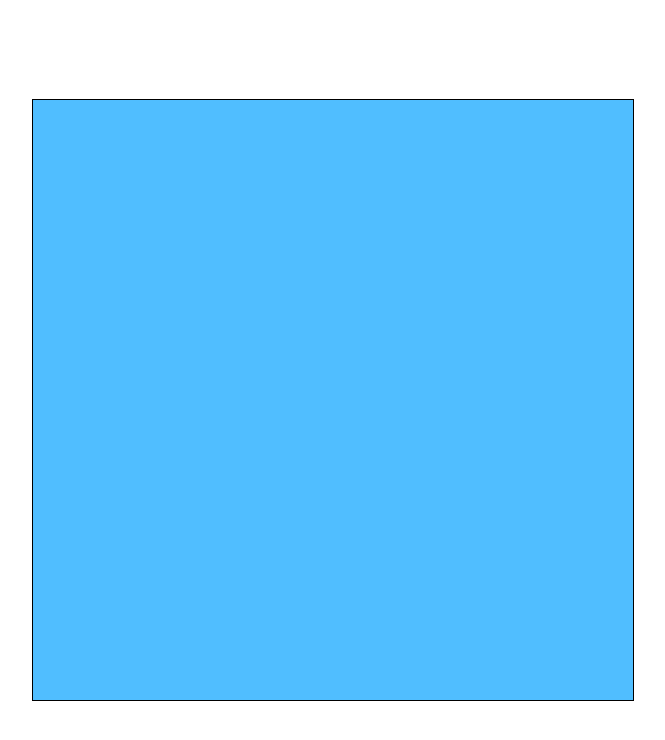
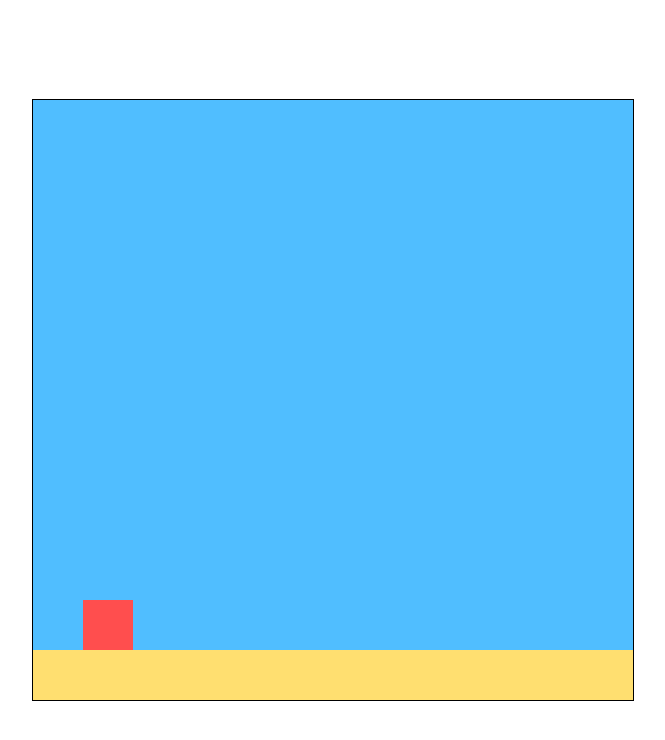
Before and after one commit to JacksonPassos/GuilhermeTheGame, a plain HTML site: page main/Jogo.html in a window 1280 px wide. Shown: the whole page, without its empty margins (307-972 px from the left). Drawn offline with Linux system fonts and the light colour scheme.

Commit message:
Inseridos Bloco e Obstáculos

```diff
--- a/main/Jogo.html
+++ b/main/Jogo.html
@@ -16,11 +16,94 @@
 </head>
 <body>
 <script>
-    //Variáveis do Jogo
-    var canvas, ctx, ALTURA, LARGURA, frames = 0;
+    //Variáveis globais do Jogo
+    var canvas, ctx, ALTURA, LARGURA, frames = 0, maxPulos = 3,
+
+    //Objetos do Jogo
+    chao = {
+        y: 550,
+        altura: 50,
+        cor: "#ffdf70",
+
+        //Método
+        desenha: function () {
+            ctx.fillStyle = this.cor;
+            ctx.fillRect(0, this.y, LARGURA, this.altura);
+        }
+    },
+
+    bloco = {
+        x: 50,
+        y: 0,
+        altura: 50,
+        largura: 50,
+        cor: "#ff4e4e",
+        gravidade: 1.5,
+        velocidade: 0,
+        forcaDoPulo: 15,
+        qtdPulos: 0,
+
+        atualiza: function () {
+            this.velocidade += this.gravidade;
+            this.y += this.velocidade;
+
+            //fixa o bloco no chão
+            if (this.y > chao.y - this.altura){
+                this.y = chao.y - this.altura;
+                this.qtdPulos = 0;
+            }
+        },
+
+        pula: function () {
+            if(this.qtdPulos < maxPulos) {
+                this.velocidade = -this.forcaDoPulo;
+                this.qtdPulos ++;
+            }
+        },
+
+        desenha: function () {
+            ctx.fillStyle = this.cor;
+            ctx.fillRect(this.x, this.y, this.largura, this.altura);
+        }
+    },
+
+    obstaculos = {
+        _obs: [],
+        cores: ["#ffbc1c", "#ff1c1c", "#ff85e1", "#52a7ff", "#78ff5d"],
+
+        insere: function () {
+          this._obs.push({
+              x: 200,
+              largura: 30 + Math.floor(21 * Math.random()),
+              altura: 30 + Math.floor(120 * Math.random()),
+              cor: this.cores[Math.floor(5 * Math.random())]
+          });
+        },
+
+        atualiza: function () {
+
+        },
+
+        desenha: function () {
+            for (var i = 0, tam = this._obs.length; i < tam; i++){
+                var obs = this._obs[i];
+                ctx.fillStyle = obs.cor;
+                ctx.fillRect(obs.x, chao.y - obs.altura, obs.largura, obs.altura);
+            }
+
+        }
+
+    }
+
+
+    ;
+
+
+    //End Variáveis e Objetos do Jogo
+
 
     function clique(event) {
-        alert("Clicou");
+        bloco.pula();
 
     }
     function main(){
@@ -55,10 +138,16 @@
     }
     function atualiza() {
         frames++;
+        bloco.atualiza();
     }
+
     function desenha() {
         ctx.fillStyle = "#50beff";
         ctx.fillRect(0, 0, LARGURA, ALTURA);
+
+        chao.desenha();
+        obstaculos.desenha();
+        bloco.desenha();
 
     }
 
```
